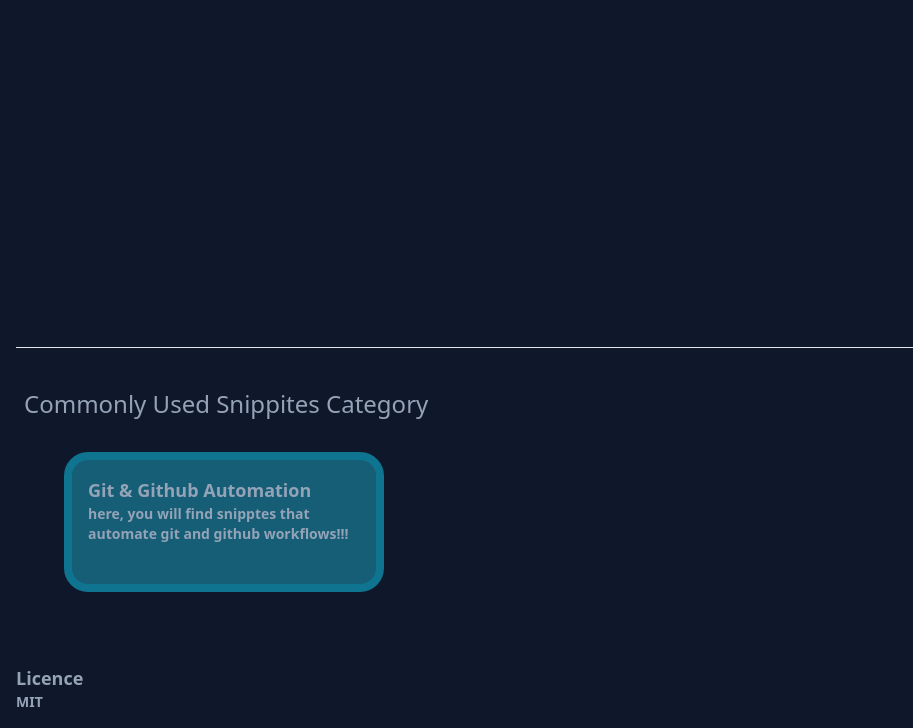
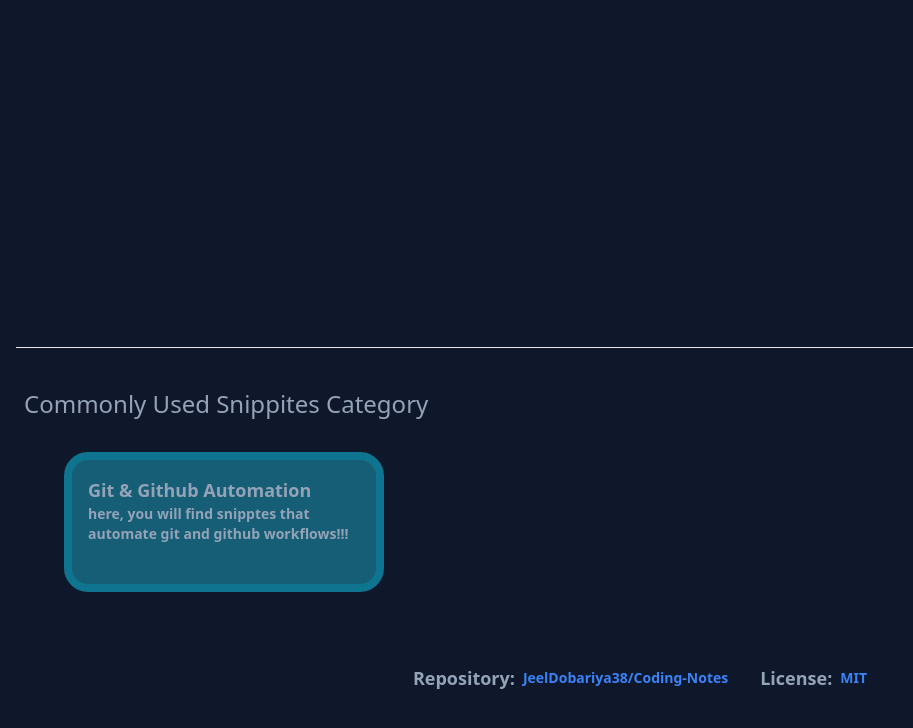
Before and after one commit to JeelDobariya38/Coding-Notes, a plain HTML site: page index.html in a window 1280 px wide. Shown: the part 453-1181 px from the top of the page, without its empty margins (0-913 px from the left). Drawn offline with nearby package versions, Linux system fonts and the light colour scheme.

Commit message:
add a link of repo in website

```diff
--- a/index.html
+++ b/index.html
@@ -45,13 +45,19 @@
             </div>
         </main>
 
-        <footer>
-            <div class="p-4">
-                <h2 class="text-lg font-black">Licence</h2>
-                <p class="text-sm font-bold">
-                    <a href="https://raw.githubusercontent.com/JeelDobariya38/Coding-Notes/master/LICENCE.txt">MIT</a>
-                </p>
-            </div>
+        <footer class="flex justify-center">
+            <a href="https://github.com/JeelDobariya38/Coding-Notes">
+                <div class="p-4 flex items-center gap-2">
+                    <h2 class="text-lg font-black">Repository: </h2>
+                    <p class="text-sm font-bold text-blue-500">JeelDobariya38/Coding-Notes</p>
+                </div>
+            </a>
+            <a href="https://raw.githubusercontent.com/JeelDobariya38/Coding-Notes/master/LICENSE.txt">
+                <div class="p-4 flex items-center gap-2">
+                    <h2 class="text-lg font-black">License: </h2>
+                    <p class="text-sm font-bold text-blue-500">MIT</p>
+                </div>
+            </a>
         </footer>
     </body>
 
```
Also changed, not shown: 2 other files.
